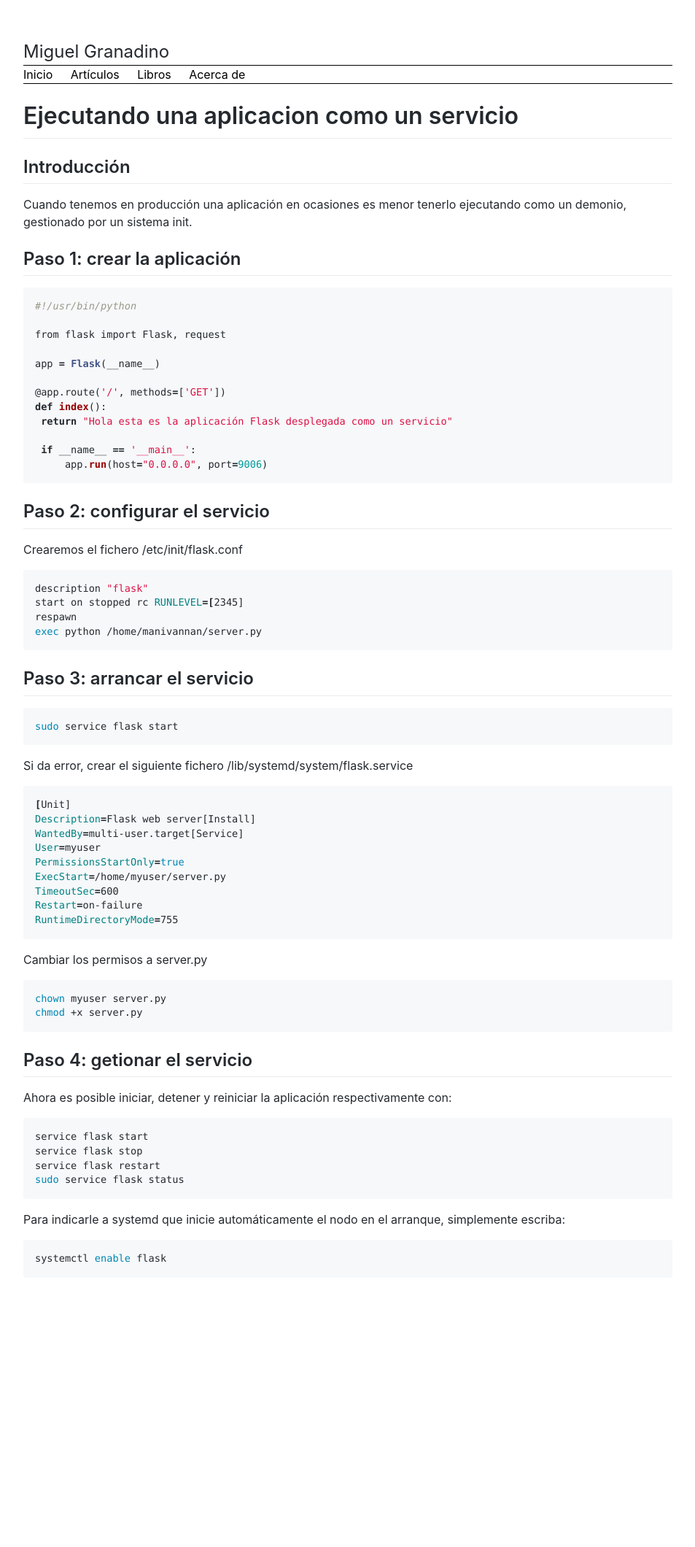
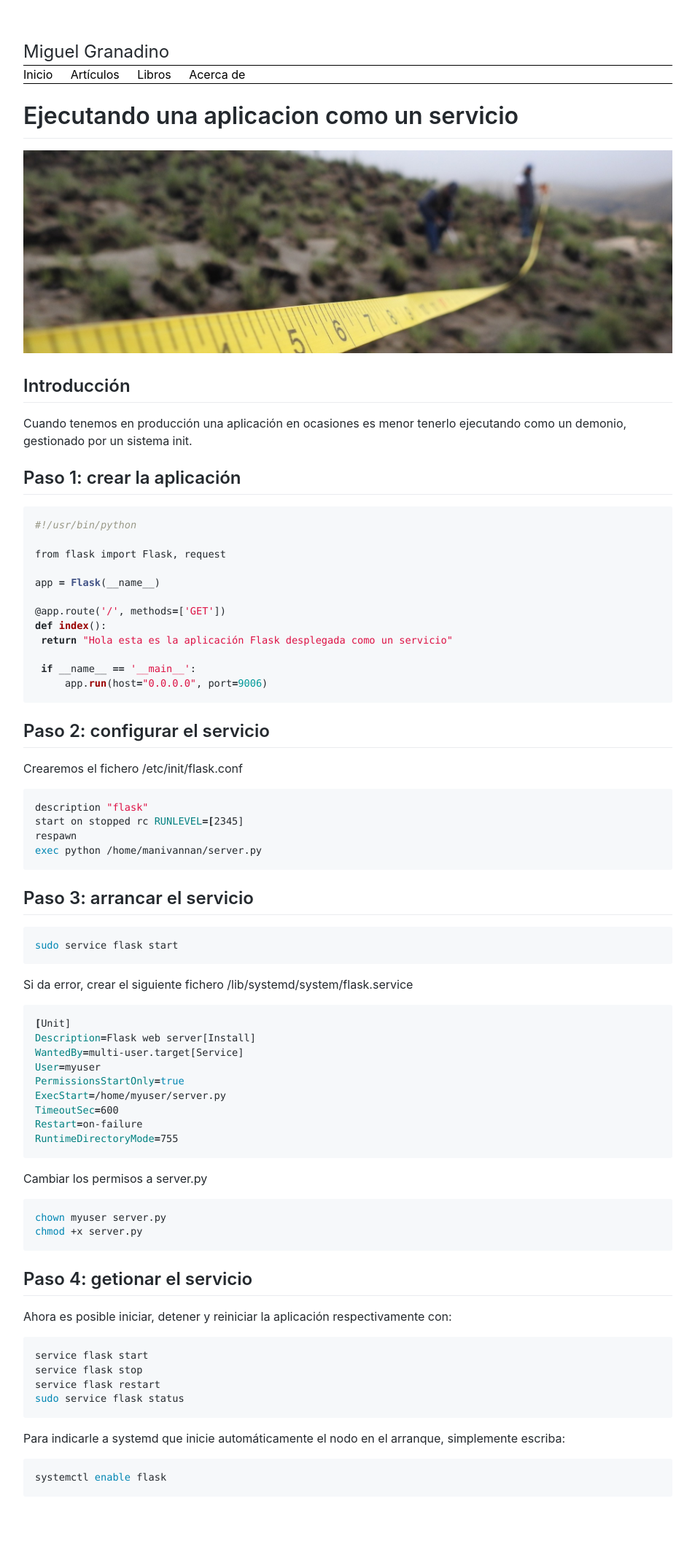
Before and after one commit to Akira3030/formacion, a Jekyll site: the page built from articulos/ejecutando-aplicacion-como-un-servicio.md, in a window 1280 px wide. Shown: the whole page at 73% size, without its empty margins (163-1116 px from the left). Built offline with Jekyll 4.4.1, drawn with Linux system fonts in a browser that asks for light colours; our own code applies the rules of GitHub Pages for plain Markdown files; before the commit the page ends 1820 px from its top, so only the background shows below that.

Commit message:
Update ejecutando-aplicacion-como-un-servicio.md

```diff
--- a/articulos/ejecutando-aplicacion-como-un-servicio.md
+++ b/articulos/ejecutando-aplicacion-como-un-servicio.md
@@ -1,4 +1,6 @@
 # Ejecutando una aplicacion como un servicio
+
+![]({{ site.site_url }}/assets/img/measurement-4028994_1920_alt_600.jpg)
 
 ## Introducción
 
```
